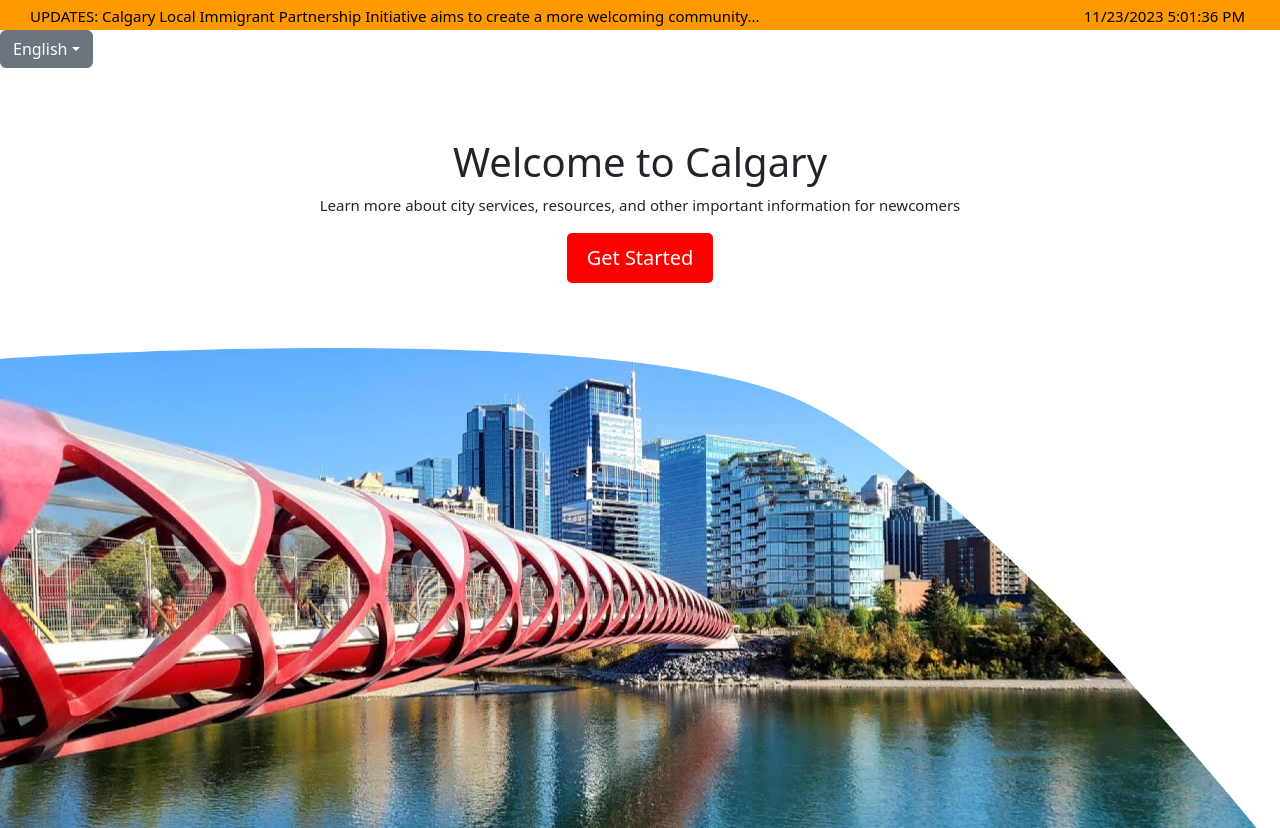
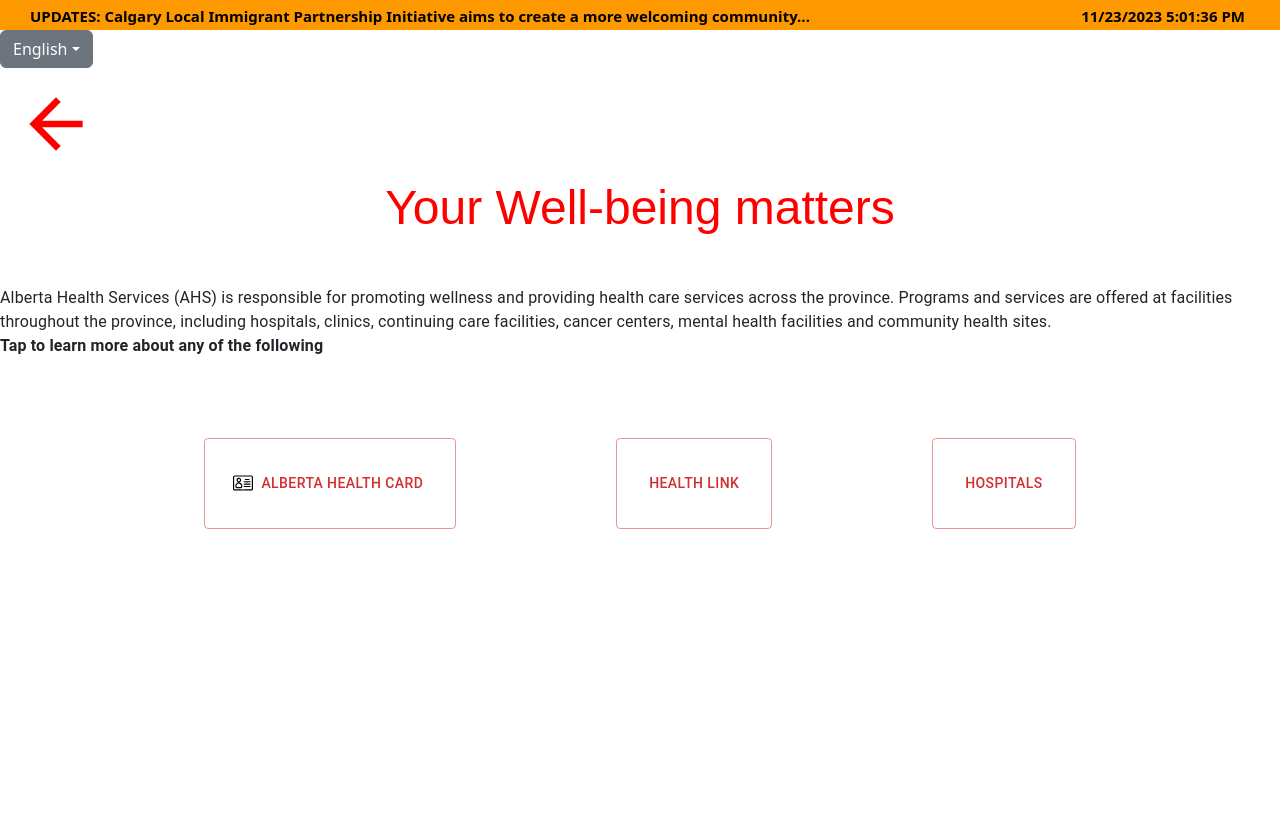
Before and after one commit to girimer/new_immigrant_kiosk, a React (Vite) app: page / in a window 1280 px wide. After the commit the page ends 800 px from the top, so only its background shows below. Built offline with nearby package versions, Linux system fonts and the light colour scheme.

Commit message:
created the first healthcare screen, rough draft

```diff
--- a/src/App.tsx
+++ b/src/App.tsx
@@ -1,13 +1,15 @@
 import LanguageDropdown from "./components/LanguageDropdown";
 import Banner from "./components/Banner";
 import WelcomeMessage from "./WelcomePage";
+import MedicalScreen from "./pages/MedicalScreen"
 
 function App() {
   return (
     <div>
       <Banner />
       <LanguageDropdown />
-      <WelcomeMessage />
+      {/* <WelcomeMessage /> */}
+      <MedicalScreen/>
     </div>
   );
 }
--- a/src/WelcomePage.tsx
+++ b/src/WelcomePage.tsx
@@ -1,4 +1,6 @@
 import "./WelcomePage.css";
+import React, { MouseEvent } from 'react';
+import "./pages/LanguageSelection";
 const WelcomeMessage = () => {
   return (
     <>
--- /dev/null
+++ b/src/pages/MedicalScreen.tsx
@@ -0,0 +1,48 @@
+import LanguageButton from "../components/buttons/LanguageButton";
+import Typography from "@mui/material/Typography";
+import ArrowBackIcon from "@mui/icons-material/ArrowBack";
+import { Button } from "@mui/material";
+import { Icon } from '@mui/material';
+export default function LanguageScreen() {
+  const iconStyle = {
+    padding: "16px", // Adjust the padding value as needed
+    fontSize: "7rem",
+  };
+  const buttonStyle = {
+    padding: "2rem",
+    margin: "5rem",
+  };
+  const cardIcon = (
+    <Icon>
+        <img alt="edit" src="./src/Images/684833.svg"/>
+    </Icon>
+  );
+  return (
+    <div>
+      <ArrowBackIcon
+        fontSize="large"
+        htmlColor="red"
+        //   className="text-4xl"
+        style={iconStyle}
+      ></ArrowBackIcon>
+      <Typography align="center" variant="h3" paddingBottom={"50px"} color={"red"} fontFamily={'Arial'}>
+        Your Well-being matters
+      </Typography>
+      <Typography>
+      Alberta Health Services (AHS) is responsible for promoting wellness and providing health care services across the province.
+      Programs and services are offered at facilities throughout the province, including hospitals, clinics, continuing care facilities, cancer centers,
+      mental health facilities and community health sites.
+      </Typography>
+      <Typography>
+        <strong>
+        Tap to learn more about any of the following
+        </strong>
+      </Typography>
+      <div className="flex flex-row justify-center" >
+          <Button variant="outlined" style={buttonStyle} color="error" startIcon={cardIcon}>Alberta Health Card</Button>
+          <Button variant="outlined" style={buttonStyle} color="error">Health Link</Button>
+          <Button variant="outlined" style={buttonStyle} color="error">Hospitals</Button>
+        </div>
+    </div>
+  );
+}
```
Also changed, not shown: package.json (+6 -2 lines), src/Images/684833.svg (added), 1 other file (tests, documents, lock files or other folders).
